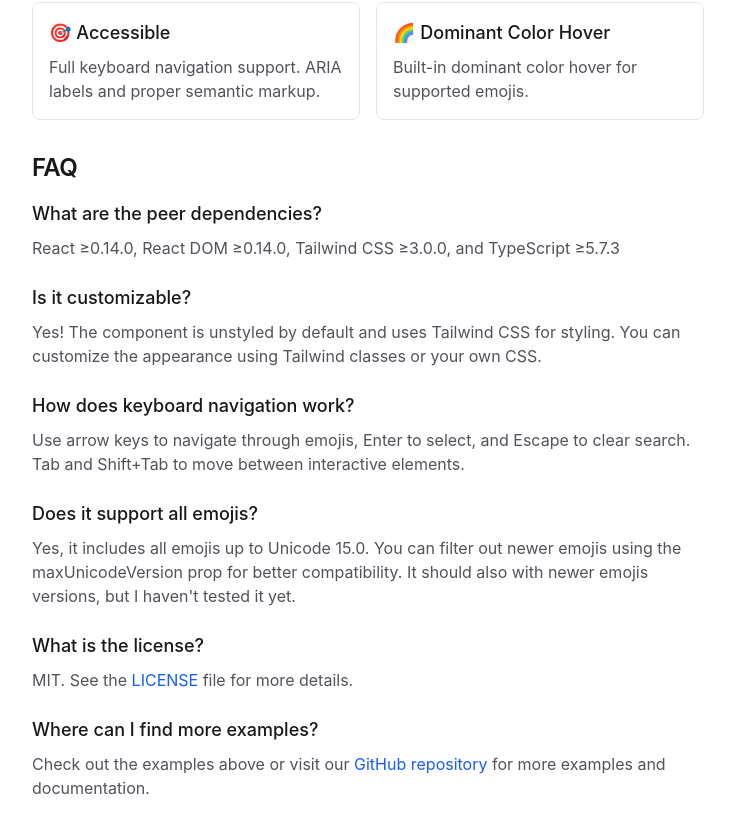
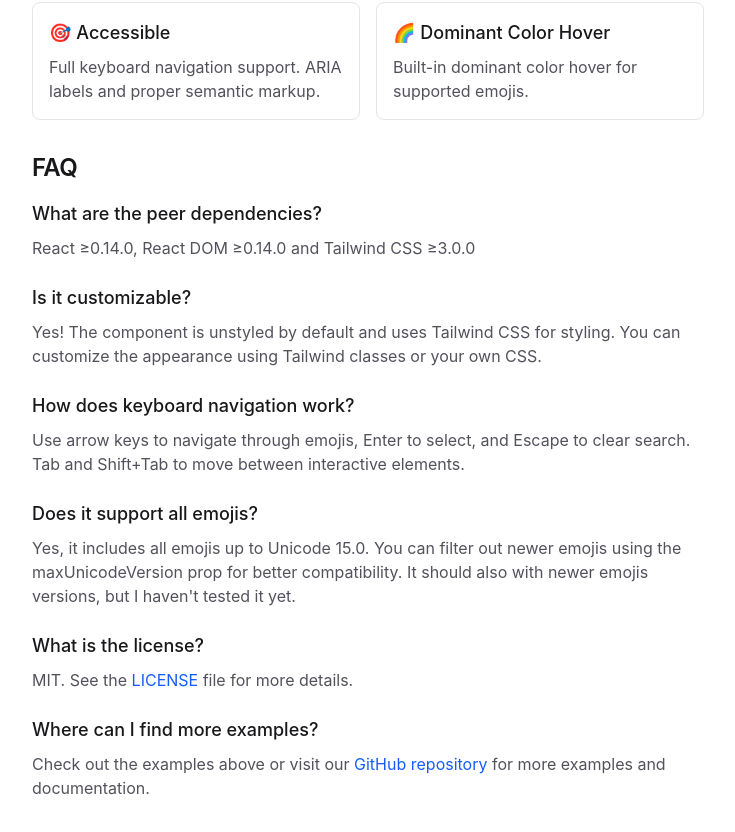
Before and after one commit to ferrucc-io/emoji-picker, a React (Vite) app in the folder demo/: page / in a window 1280 px wide. Shown: the part 1037-1869 px from the top of the page, without its empty margins (272-1007 px from the left). Built offline with nearby package versions, Linux system fonts and the light colour scheme.

Commit message:
Update FAQ

```diff
--- a/demo/src/components/FAQ.tsx
+++ b/demo/src/components/FAQ.tsx
@@ -6,7 +6,7 @@ interface FAQItem {
 const FAQ_ITEMS: FAQItem[] = [
   {
     question: "What are the peer dependencies?",
-    answer: "React ≥0.14.0, React DOM ≥0.14.0, Tailwind CSS ≥3.0.0, and TypeScript ≥5.7.3",
+    answer: "React ≥0.14.0, React DOM ≥0.14.0 and Tailwind CSS ≥3.0.0",
   },
   {
     question: "Is it customizable?",
```
